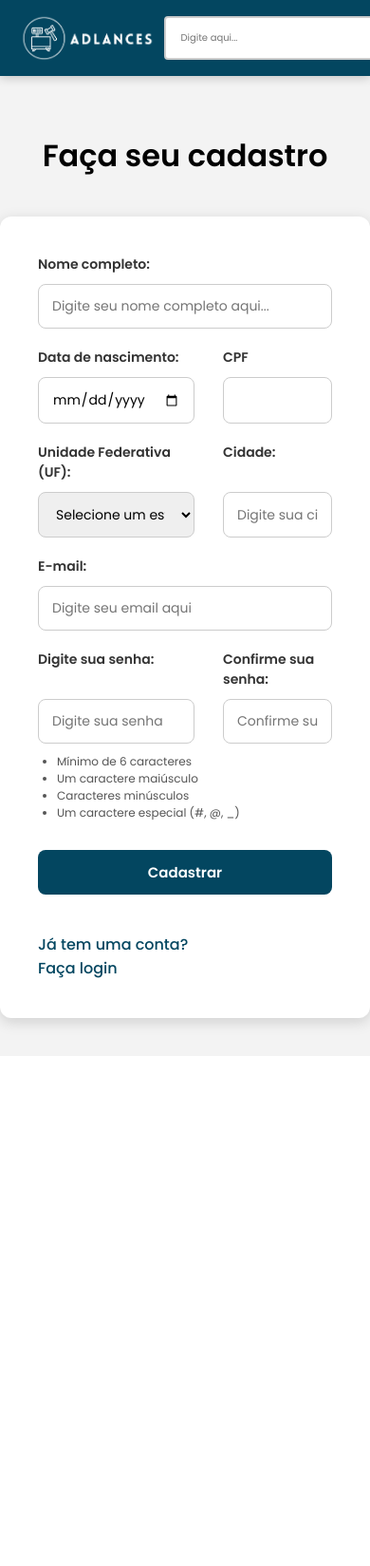
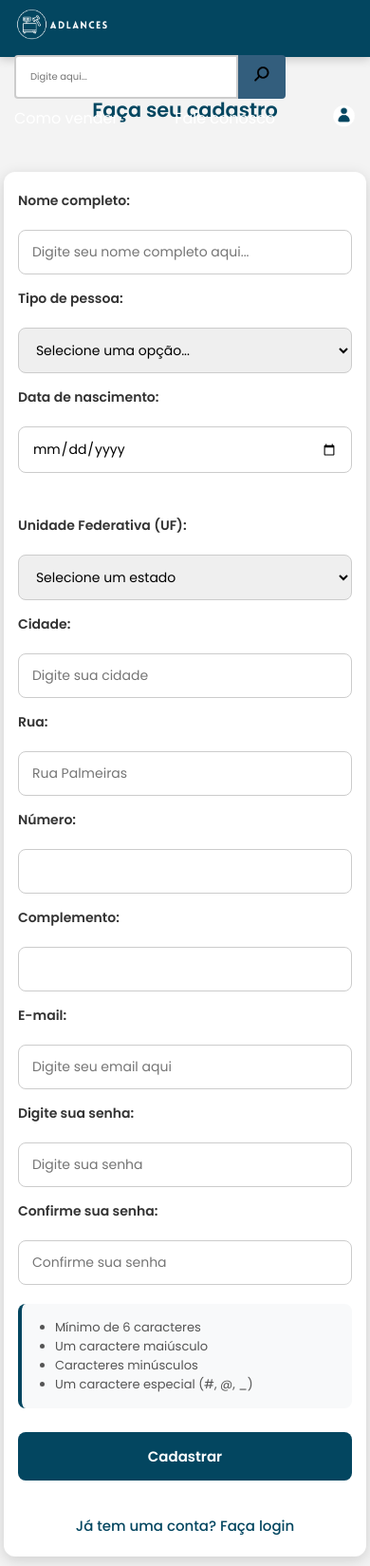
Before and after one commit to Ad-Lances/Ad-Lances, a Flask app: page /cadastro in a window 390 px wide. Shown: the whole page at 95% size. Before the commit the page ends 1090 px from the top, so only its background shows below. Run offline with Flask 3, Linux system fonts and the light colour scheme.

Commit message:
início da lógica de validação do cadastro no javascript

```diff
--- a/static/css/cadastro.css
+++ b/static/css/cadastro.css
@@ -10,6 +10,7 @@
 body {
     background-color: #f3f3f3;
     padding-top: 140px;
+    min-height: 100vh;
 }
 
 #nav {
@@ -87,40 +88,85 @@
     width: 20px;
 }
 
+h1 {
+    text-align: center;
+    margin-bottom: 30px;
+    color: #034660;
+    font-size: 2rem;
+}
+
 #formulario {
     display: flex;
     justify-content: center;
     align-items: center;
-    margin: 40px auto;
+    margin: 20px auto;
     padding: 40px;
     background: #fff;
-    width: 100%;
-    max-width: 800px;
+    width: 95%;
+    max-width: 1000px;
     border-radius: 12px;
     box-shadow: 0 4px 15px rgba(0,0,0,0.15);
 }
 
-#formulario form {
+#formulario  {
     width: 100%;
     display: grid;
     grid-template-columns: 1fr 1fr;
     gap: 20px 30px;
 }
 
+#formulario {
+    grid-template-areas:
+        "label-nome label-nome"
+        "input-nome input-nome"
+        "tipo-conta data-nasc"
+        "select-tipo input-data"
+        "campo-documento campo-documento"
+        "campo-documento-input campo-documento-input"
+        "label-estado label-cidade"
+        "input-estado input-cidade"
+        "label-rua label-numero"
+        "input-rua input-numero"
+        "label-complemento label-complemento"
+        "input-complemento input-complemento"
+        "label-email label-email"
+        "input-email input-email"
+        "label-senha label-confirmar-senha"
+        "input-senha input-confirmar-senha"
+        "orientacao orientacao"
+        "botao botao"
+        "link-login link-login";
+}
+
 .label-nome { grid-area: label-nome; }
 .input-nome { grid-area: input-nome; }
 
-.label-data { grid-area: label-data; }
+.label-data { grid-area: data-nasc; }
 .input-data { grid-area: input-data; }
 
-.label-cpf { grid-area: label-cpf; }
-.input-cpf { grid-area: input-cpf; }
+.campo-documento {
+    grid-area: campo-documento;
+    display: none;
+}
+
+.campo-documento input {
+    grid-area: campo-documento-input;
+}
 
 .label-estado { grid-area: label-estado; }
 .input-estado { grid-area: input-estado; }
 
 .label-cidade { grid-area: label-cidade; }
 .input-cidade { grid-area: input-cidade; }
+
+.label-rua { grid-area: label-rua; }
+.input-rua { grid-area: input-rua; }
+
+.label-numero { grid-area: label-numero; }
+.input-numero_casa { grid-area: input-numero; }
+
+.label-complemento { grid-area: label-complemento; }
+.input-complemento { grid-area: input-complemento; }
 
 .label-email { grid-area: label-email; }
 .input-email { grid-area: input-email; }
@@ -131,45 +177,42 @@
 .label-confirmar-senha { grid-area: label-confirmar-senha; }
 .input-confirmar-senha { grid-area: input-confirmar-senha; }
 
-
-#formulario form {
-    grid-template-areas:
-        "label-nome label-nome"
-        "input-nome input-nome"
-        "label-data label-cpf"
-        "input-data input-cpf"
-        "label-estado label-cidade"
-        "input-estado input-cidade"
-        "label-email label-email"
-        "input-email input-email"
-        "label-senha label-confirmar-senha"
-        "input-senha input-confirmar-senha"
-        "orientacao orientacao"
-        "botao botao";
-}
+#orientacao-senha { grid-area: orientacao; }
+#botao-enviar { grid-area: botao; }
+#link-login { grid-area: link-login; }
 
 #formulario input,
 #formulario select {
-    padding: 12px 14px;
+    padding: 14px 16px;
     border: 1.5px solid #ccc;
     border-radius: 8px;
-    font-size: 14px;
+    font-size: 15px;
     transition: border-color 0.3s ease;
     width: 100%;
 }
 
+#formulario input:focus,
+#formulario select:focus {
+    border-color: #034660;
+    outline: none;
+}
+
 #formulario label {
-    font-size: 14px;
+    font-size: 15px;
     font-weight: 600;
     color: #333;
-    margin-bottom: -10px;
+    margin-bottom: 5px;
+    display: block;
 }
 
 #orientacao-senha {
-    font-size: 12px;
+    font-size: 13px;
     color: #555;
-    grid-area: orientacao;
-    margin-top: -10px;
+    margin-top: 5px;
+    padding: 15px;
+    background-color: #f8f9fa;
+    border-radius: 8px;
+    border-left: 4px solid #034660;
 }
 
 #orientacao-senha ul {
@@ -180,24 +223,18 @@
 #botao-enviar {
     background-color: #034660;
     color: #fff;
-    padding: 12px;
+    padding: 16px;
     border: none;
     border-radius: 8px;
-    font-size: 15px;
+    font-size: 16px;
     font-weight: 600;
     cursor: pointer;
     transition: background-color 0.3s ease;
-    grid-area: botao;
     margin-top: 10px;
 }
 
 #botao-enviar:hover {
     background-color: #046d92;
-}
-
-h1 {
-    text-align: center;
-    margin-bottom: 20px;
 }
 
 #mensagem {
@@ -208,6 +245,7 @@
 
 #link-login {
     margin-top: 20px;
+    text-align: center;
     width: 100%;
 }
 
@@ -215,8 +253,131 @@
     color: #034660;
     text-decoration: none;
     font-weight: 500;
+    font-size: 15px;
 }
 
 #link-login a:hover {
     text-decoration: underline;
 }
+
+.campo-documento {
+    display: none;
+}
+
+.campo-documento.active {
+    display: block;
+}
+
+@media (max-width: 768px) {
+    body {
+        padding-top: 120px;
+    }
+
+    #nav {
+        height: 70px;
+        padding: 8px 15px;
+    }
+
+    #nav ul {
+        flex-wrap: wrap;
+        gap: 5px;
+    }
+
+    #search-container {
+        order: 3;
+        max-width: 100%;
+        margin-top: 10px;
+    }
+
+    h1 {
+        font-size: 1.5rem;
+        margin-bottom: 20px;
+    }
+
+    #formulario {
+        padding: 25px 20px;
+        margin: 10px auto;
+        width: 98%;
+    }
+
+    #formulario {
+        grid-template-columns: 1fr;
+        gap: 15px;
+    }
+
+    #formulario{
+        grid-template-areas:
+            "label-nome"
+            "input-nome"
+            "tipo-conta"
+            "select-tipo"
+            "data-nasc"
+            "input-data"
+            "campo-documento"
+            "campo-documento-input"
+            "label-estado"
+            "input-estado"
+            "label-cidade"
+            "input-cidade"
+            "label-rua"
+            "input-rua"
+            "label-numero"
+            "input-numero"
+            "label-complemento"
+            "input-complemento"
+            "label-email"
+            "input-email"
+            "label-senha"
+            "input-senha"
+            "label-confirmar-senha"
+            "input-confirmar-senha"
+            "orientacao"
+            "botao"
+            "link-login";
+    }
+
+    #formulario input,
+    #formulario select {
+        padding: 12px 14px;
+        font-size: 14px;
+    }
+}
+
+@media (max-width: 480px) {
+    body {
+        padding-top: 100px;
+    }
+
+    #nav {
+        height: 60px;
+    }
+
+    #nav #logo {
+        height: 35px;
+    }
+
+    #nav-item img {
+        width: 25px;
+    }
+
+    #nav-item div {
+        font-size: 12px;
+    }
+
+    h1 {
+        font-size: 1.3rem;
+    }
+
+    #formulario {
+        padding: 20px 15px;
+    }
+
+    #formulario label {
+        font-size: 14px;
+    }
+
+    #botao-enviar {
+        padding: 14px;
+        font-size: 15px;
+    }
+}
--- a/static/script/script.js
+++ b/static/script/script.js
@@ -1,70 +1,120 @@
 const formulario = document.getElementById('formulario');
 const nomeInput = document.getElementById('nome');
-const dataNascInput = document.getElementById('datanasc');
 const estadoInput = document.getElementById('estado');
 const cidadeInput = document.getElementById('cidade');
+const ruaInput = document.getElementById('rua');
+const numeroCasaInput = document.getElementById('numero_casa');
+const complementoInput = document.getElementById('complemento');
 const emailInput = document.getElementById('email');
 const senhaInput = document.getElementById('password');
-let mensagem = document.getElementById('mensagem');
+const mensagem = document.getElementById('mensagem');
+const botao = document.getElementById('botao-enviar');
+
+function exibirCampo(){
+    const tipoDeConta = document.getElementById('tipo-de-conta');
+    const campoCPF = document.getElementById('campoCpf');
+    const campoCNPJ = document.getElementById('campoCnpj');
+
+    if (tipoDeConta.value === 'Pessoa Física'){
+        campoCNPJ.style.display = 'none';
+        campoCPF.style.display = 'block';
+        campoCPF.style.width = '50%';
+    } else if(tipoDeConta.value === 'Pessoa Jurídica'){
+        campoCPF.style.display = 'none';
+        campoCNPJ.style.display = 'block';
+        campoCNPJ.style.width = '50%';
+    } else{
+        campoCPF.style.display = 'none';
+        campoCNPJ.style.display = 'none';
+    }
+}
 
 function verificar_idade(){
     const dataAtual = new Date();
-    const anoAtual = dataAtual.getFullYear;
-    let datanasc = dataNascInput.value;
+    const anoAtual = dataAtual.getFullYear();
+    const dataNascInput = document.getElementById('datanasc');
+    const dataNasc = new Date(dataNascInput.value);
+    const anoDataNasc = dataNasc.getFullYear();
 
-    let idade = anoAtual-datanasc;
+    if(!dataNascInput.value){
+        mensagem.innerHTML = 'Insira uma data de nascimento válida';
+        return false;
+    }
+
+    let idade = anoAtual-anoDataNasc;
 
     if (idade<18){
         mensagem.style.color = 'Red';
         mensagem.innerHTML = 'Você deve ter mais de 18 anos para se cadastrar';
+        return false;
+    } else{
+        mensagem.innerHTML = '';
+        return true;
     }
 }
 
-function verificar_email(){
-    let email = mensagemInput.value;
-
-    if(!email.includes('@gmail.com') && !email.includes('@hotmail.com') && !email.includes('@yahoo.com')){
-        mensagem.style.color = 'Red';
-        mensagem.innerHTML = 'Por favor, insira um e-mail válido';
-        return false;
-    }
-    return true;
+function verificar_email(email){
+    const regex = /^[a-zA-Z0-9._-]+@[a-zA-Z0-9.-]+\.[a-zA-Z]{2,6}$/;
+    return regex.test(email);
 }
 
-function verificar_senha(){
-    let senha = senhaInput.value;
-    let temMaiuscula = false;
-    let temCaractere = false;
+function verificar_senha(senha){
+    const maiuscula = /[A-Z]/.test(senha);
+    const especiais = /[#_@]/.test(senha);
 
-    for(let i=0; i < senha.length(); i++){
-        const caractere = senha[i];
+   if (especiais === false){
+        mensagem.style.color = 'red';
+        mensagem.innerHTML = 'A senha precisa ter ao menos um caractere especial';
+        return false;
+   } else if(senha.length<6){
+        mensagem.innerHTML = 'A senha precisa ter mais de 6 caracteres';
+        return false;
+   } else if(maiuscula === false){
+        mensagem.innerHTML = 'A senha precisa ter ao menos uma letra maiúscula';
+        return false;
+   } else{
+        mensagem.innerHTML = '';
+        return true;
+   }
+}
 
-        if(caractere>='A' && caractere <= 'Z'){
-            temMaiuscula = true;
-        }
+formulario.addEventListener('submit', function(event){
+    event.preventDefault();
 
-        if (!caractere.includes('#') && !caractere.includes('_') && caractere.includes('#')){
-            temCaractere = false;
-        }
+    const nome = nomeInput.value.trim();
+    const estado = estadoInput.value.trim();
+    const cidade = cidadeInput.value.trim();
+    const rua = ruaInput.value.trim();
+    const numeroCasa = numeroCasaInput.value.trim();
+    const complemento = complementoInput.value.trim();
+    const email = emailInput.value.trim();
+    const senha = senhaInput.value.trim();
+    const botao = document.getElementById('botao-enviar');
 
-        if(temMaiuscula === true && temCaractere === true && senha.length >=6){
-            return true
-        } else{
-            mensagem.style.color = 'Red';
-            mensagem.innerHTML = 'A senha deve ter mais de 6 caracteres e incluir uma letra maiúscula, uma minúscula e um caractere especial';
-            return false;
-        }
+
+    mensagem.innerHTML = '';
+
+    if (!nome || !estado || !cidade || !rua || !numeroCasa || !complemento || !email || !senha) {
+        mensagem.style.color = 'red';
+        mensagem.innerHTML = 'Por favor, preencha todos os campos obrigatórios';
+        return;
     }
-}
-//formulario.addEventListener('submit', function(event){
-//    event.preventDefault();
-//    verificar_email();
-//    verificar_idade();
-  //  verificar_senha();
-//})
 
-// script.js
+    const idadeValida = verificar_idade();
+    if(!idadeValida) return;
 
+    const emailValido = verificar_email(email);
+    if(!emailValido){
+        mensagem.innerHTML = 'Insira um email válido';
+        return;
+    }
+
+    const senhaValida = verificar_senha(senha);
+    if(!senhaValida) return;
+
+    mensagem.innerHTML = 'Cadastro realizado com sucesso';
+})
+//carrossel
 function initCarousel() {
     console.log('=== INICIANDO CARROSSEL RESPONSIVO ===');
 
--- a/templates/cadastro.html
+++ b/templates/cadastro.html
@@ -1,5 +1,5 @@
 <!DOCTYPE html>
-<html lang="en">
+<html lang="pt-BR">
 <head>
     <meta charset="UTF-8">
     <meta name="viewport" content="width=device-width, initial-scale=1.0">
@@ -40,16 +40,31 @@
 
     <h1>Faça seu cadastro</h1>
 
-   <div id="formulario">
-    <form>
+    <section id="mensagem"></section>
+
+   <form id="formulario">
         <label for="nome" class="label-nome">Nome completo:</label>
         <input type="text" id="nome" name="nomecompleto" placeholder="Digite seu nome completo aqui..." class="input-nome">
 
+        <label for="tipo-de-conta">Tipo de pessoa:</label>
+        <select name="tipo-de-conta" id="tipo-de-conta" onchange="exibirCampo()">
+            <option value="none">Selecione uma opção...</option>
+            <option value="Pessoa Física">Pessoa Física</option>
+            <option value="Pessoa Jurídica">Pessoa Jurídica</option>
+        </select>
+
+        <div id="campoCpf" class="campo-documento">
+            <label for="cpf" class="label-cpf">CPF:</label>
+            <input type="text" id="cpf" name="cpf" pattern="\d{3}\.\d{3}\.\d{3}-\d{2}" title="Digite um CPF no formato: xxx.xxx.xxx-xx" class="input-cpf">
+        </div>
+
+        <div id="campoCnpj" class="campo-documento">
+            <label for="cnpj" class="label-cnpj">CNPJ:</label>
+            <input type="text" id="cnpj" name="cnpj" pattern="\d{2}\.\d{3}\.\d{3}/\d{4}-\d{2}" title="Digite um CNPJ no formato: xx.xxx.xxx/xxxx-xx" class="input-cnpj">
+        </div>
+
         <label for="datanasc" class="label-data">Data de nascimento:</label>
         <input type="date" id="datanasc" name="datanasc" class="input-data">
-
-        <label for="cpf" class="label-cpf">CPF</label>
-        <input type="text" id="cpf" name="cpf" pattern="\d{3}\.\d{3}\.\d{3}-\d{2}" title="Digite um CPF no formato: xxx.xxx.xxx-xx" class="input-cpf">
 
         <label for="estado" class="label-estado">Unidade Federativa (UF):</label>
         <select name="estado" id="estado" class="input-estado">
@@ -69,7 +84,7 @@
             <option>Minas Gerais - MG</option>
             <option>Pará - PA</option>
             <option>Paraíba - PB</option>
-            <option>Paraná - PA</option>
+            <option>Paraná - PR</option>
             <option>Pernambuco - PE</option>
             <option>Piauí - PI</option>
             <option>Rio de Janeiro - RJ</option>
@@ -83,27 +98,35 @@
             <option>Tocantins - TO</option>
         </select>
 
-        <!-- Cidade (coluna 2) -->
         <label for="cidade" class="label-cidade">Cidade:</label>
         <input type="text" name="cidade" placeholder="Digite sua cidade" class="input-cidade">
+
+        <label for="rua" class="label-rua">Rua:</label>
+        <input type="text" name="rua" placeholder="Rua Palmeiras" class="input-rua" id="rua">
+
+        <label for="numero-casa" class="label-numero">Número:</label>
+        <input type="text" name="numero_casa" class="input-numero_casa" id="numero_casa">
+
+        <label for="complemento" class="label-complemento">Complemento:</label>
+        <input type="text" name="complemento" class="input-complemento" id="complemento">
 
         <label for="email" class="label-email">E-mail:</label>
         <input type="email" placeholder="Digite seu email aqui" id="email" name="email" class="input-email">
 
         <label for="senha" class="label-senha">Digite sua senha:</label>
-        <input type="password" name="password" placeholder="Digite sua senha" class="input-senha">
+        <input type="password" name="password" placeholder="Digite sua senha" class="input-senha" id="password">
 
         <label for="confirmar-senha" class="label-confirmar-senha">Confirme sua senha:</label>
         <input type="password" name="confirmar-password" placeholder="Confirme sua senha" class="input-confirmar-senha">
 
-        <span id="orientacao-senha">
+        <section id="orientacao-senha">
             <ul>
                 <li>Mínimo de 6 caracteres</li>
                 <li>Um caractere maiúsculo</li>
                 <li>Caracteres minúsculos</li>
                 <li>Um caractere especial (#, @, _)</li>
             </ul>
-        </span>
+        </section>
 
         <button id="botao-enviar" type="submit">Cadastrar</button>
 
@@ -111,9 +134,7 @@
                 <a href="login">Já tem uma conta? Faça login</a>
         </div>
     </form>
-</div>
 
-    <span id="mensagem"></span>
     <script src="{{ url_for('static', filename='script/script.js') }}"></script>
 </body>
 </html>
```
Also changed, not shown: models/user.py (added, +12 -0 lines).
